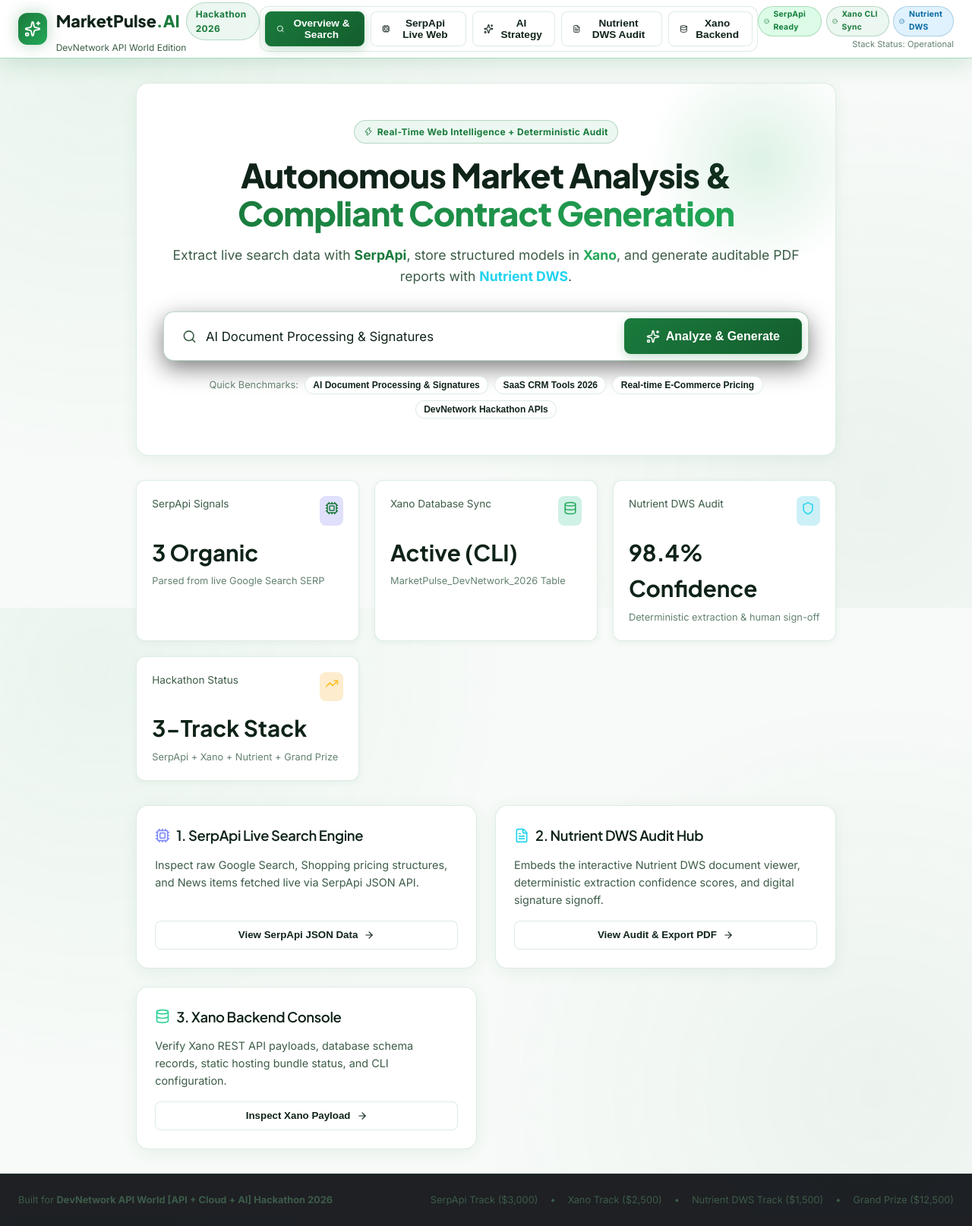
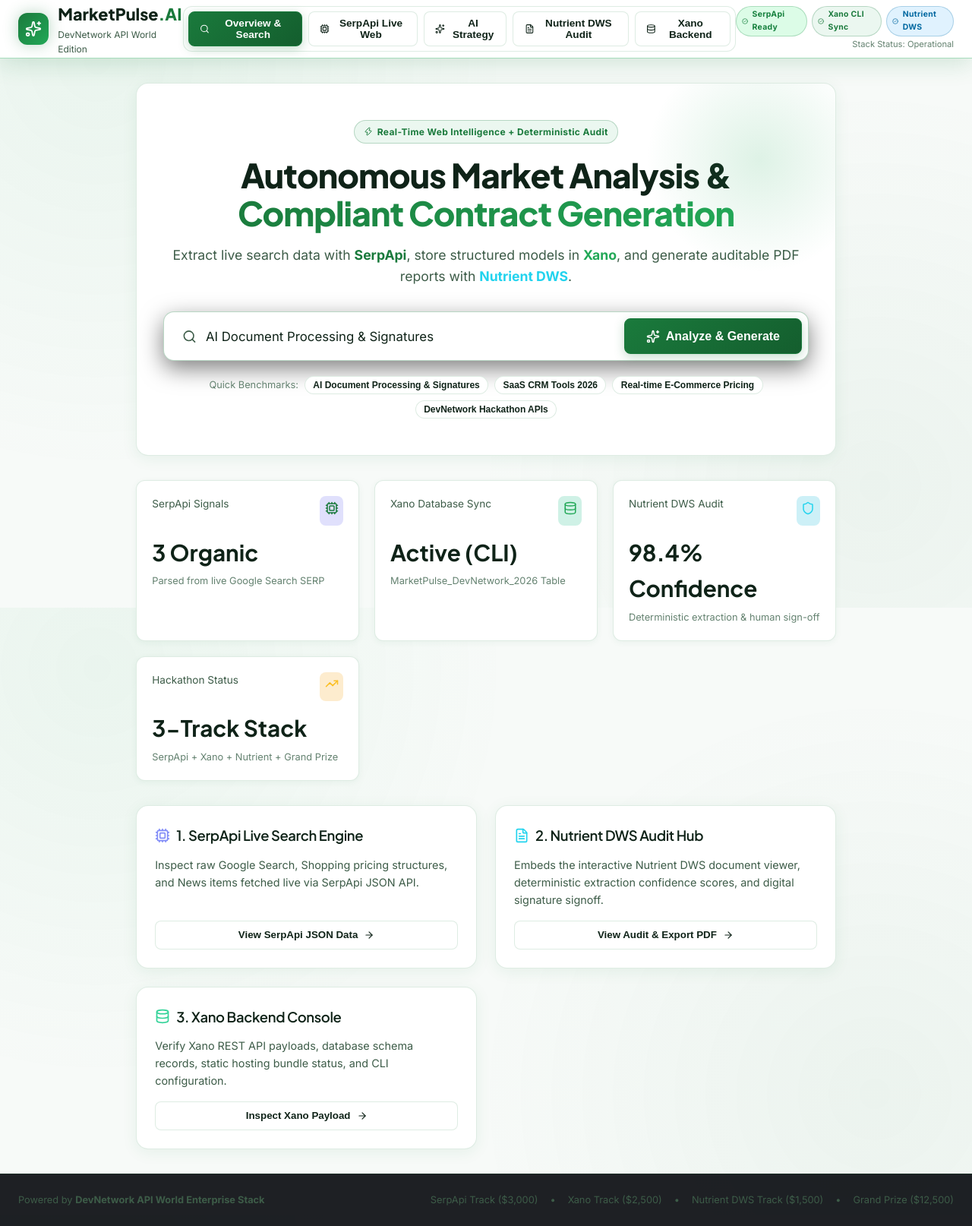
Before and after one commit to vivekgreenitive-bit/marketpulse_ai, a React (Vite) app: page / in a window 1280 px wide. Shown: the whole page at 76% size. Built offline with nearby package versions, Linux system fonts and the light colour scheme; no server answers.

Commit message:
Remove Hackathon 2026 badge from Navbar header

```diff
--- a/src/App.jsx
+++ b/src/App.jsx
@@ -100,7 +100,7 @@
       <footer style={{ borderTop: "1px solid var(--border-color)", padding: "1.5rem 0", background: "rgba(7, 9, 14, 0.9)" }}>
         <div className="container-xl" style={{ display: "flex", justifyContent: "space-between", alignItems: "center", flexWrap: "wrap", gap: "1rem", fontSize: "0.8rem", color: "var(--text-muted)" }}>
           <div>
-            Built for <strong>DevNetwork API World [API + Cloud + AI] Hackathon 2026</strong>
+            Powered by <strong>DevNetwork API World Enterprise Stack</strong>
           </div>
           <div style={{ display: "flex", gap: "1rem" }}>
             <span>SerpApi Track ($3,000)</span>
--- a/src/components/Navbar.jsx
+++ b/src/components/Navbar.jsx
@@ -25,7 +25,7 @@
               <span style={{ fontFamily: "var(--font-heading)", fontWeight: 800, fontSize: "1.35rem", color: "var(--text-main)" }}>
                 MarketPulse<span style={{ color: "var(--g700)" }}>.AI</span>
               </span>
-              <span className="badge badge-indigo">Hackathon 2026</span>
+
             </div>
             <p style={{ fontSize: "0.75rem", color: "var(--text-muted)" }}>
               DevNetwork API World Edition
```
